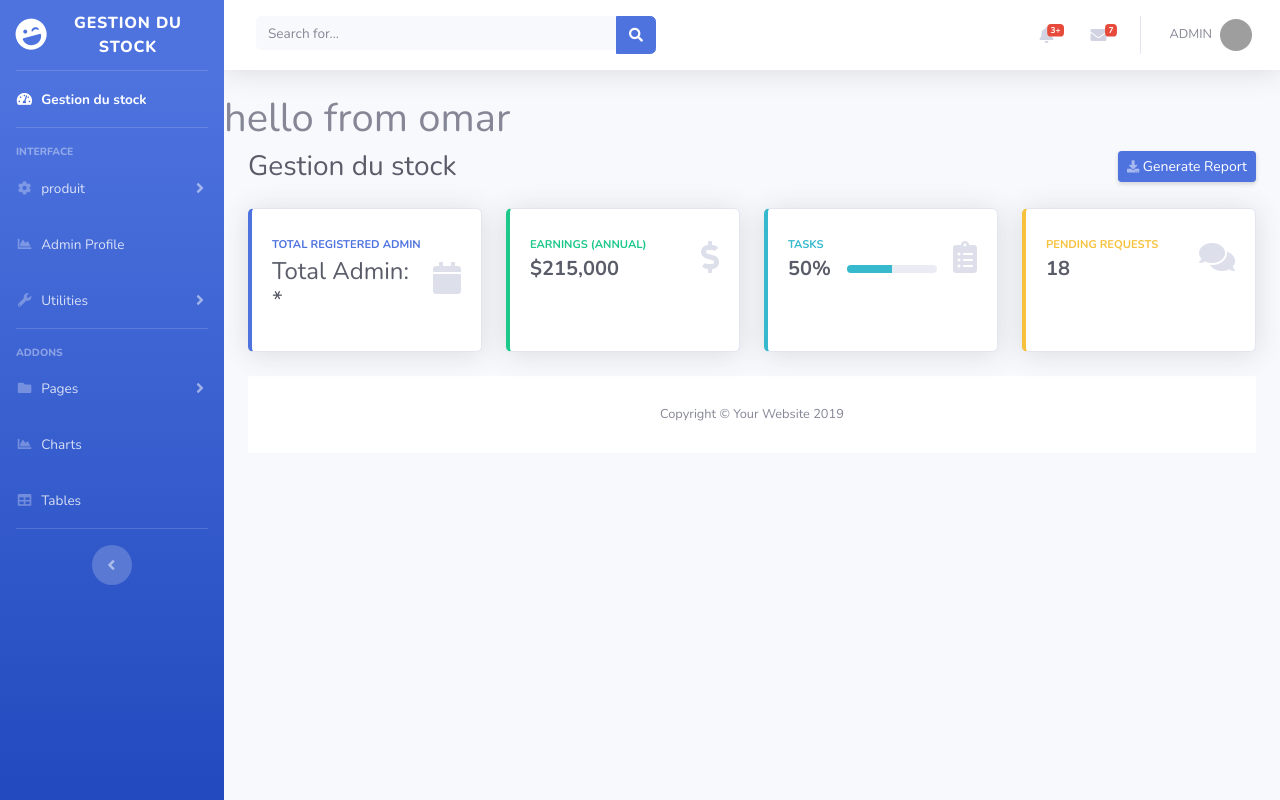
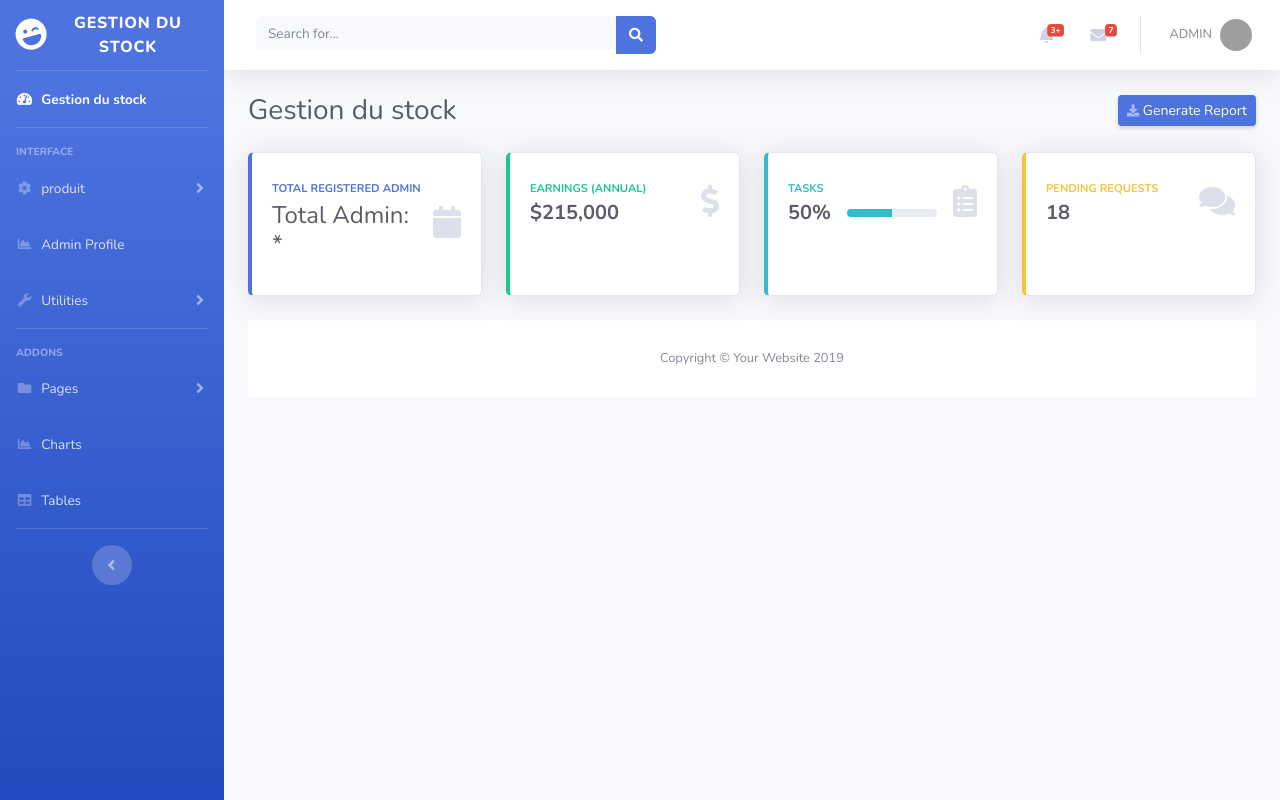
Before and after one commit to khalilkadih/fil-rouge, a PHP site: page / in a window 1280 px wide. Run offline with PHP 8.4, Linux system fonts and the light colour scheme; grey boxes are pictures that could not be loaded.

Commit message:
some update

```diff
--- a/index.php
+++ b/index.php
@@ -2,7 +2,7 @@
 include('includes/header.php');
 include('includes/navbar.php');
 ?>
-<h1>hello from omar</h1>
+
 
 <!-- Begin Page Content -->
 <div class="container-fluid">
```
